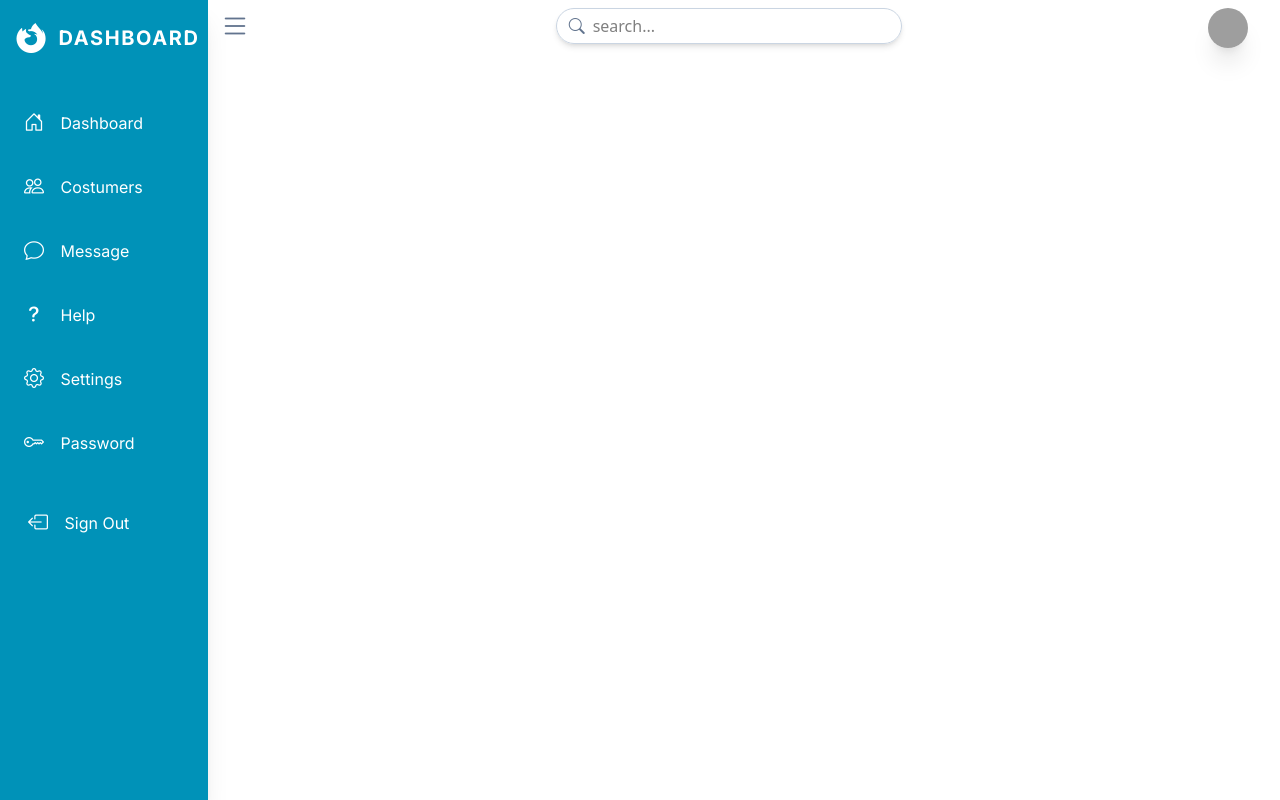
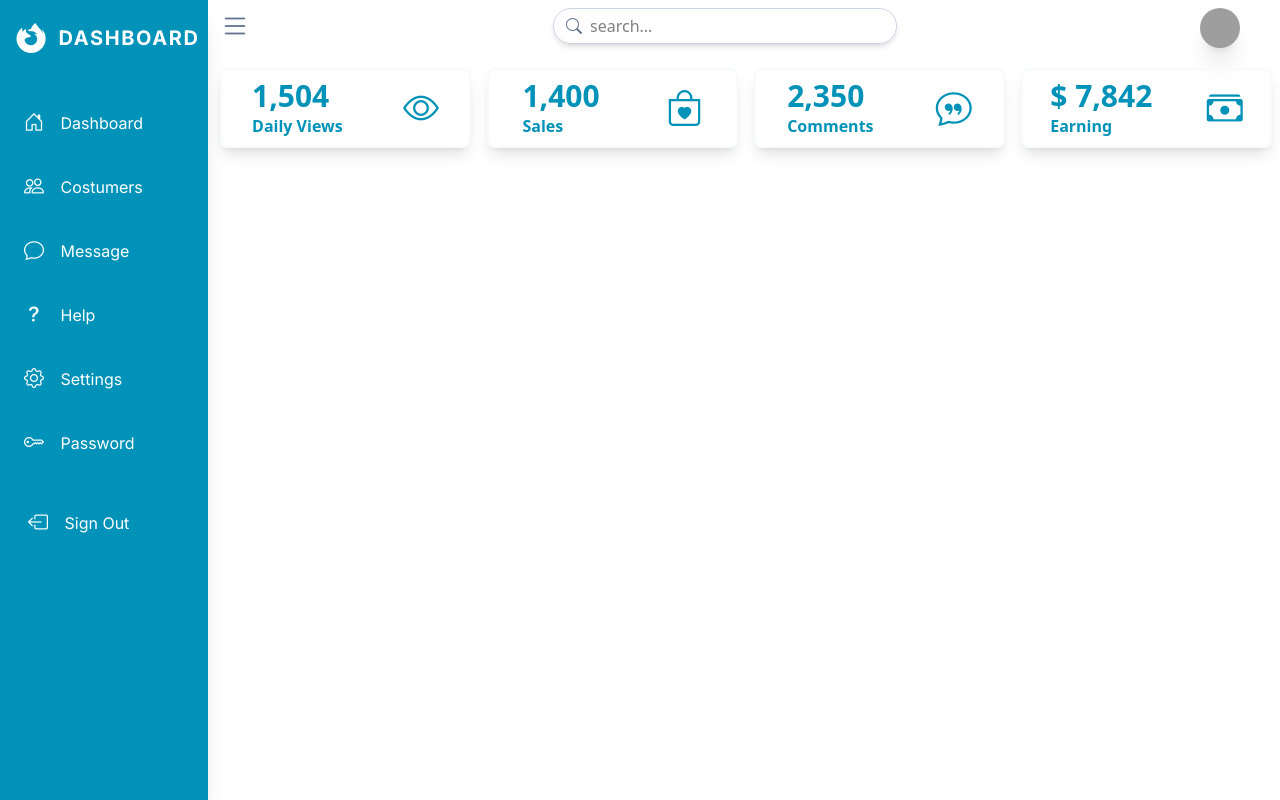
Before and after one commit to efraimurelpalodang/tailwind-learn, a plain HTML site: page Dashboard/index.html in a window 1280 px wide. Drawn offline with nearby package versions, Linux system fonts and the light colour scheme; grey boxes are pictures that could not be loaded.

Commit message:
membuat tampilan dashboard untuk data nya yang bagian 2

```diff
--- a/Dashboard/index.html
+++ b/Dashboard/index.html
@@ -75,7 +75,8 @@
       </div>
 
       <!-- body -->
-      <div class="w-full">
+      <div class="w-full pr-2 flex flex-col gap-y-5">
+        <!-- section 1 -->
         <div class="pr-5">
           <div class="flex justify-around pt-2">
             <!-- menu toogle -->
@@ -101,9 +102,44 @@
                 </div>
               </div>
             </div>
+          </div>
+        </div>
 
+        <!-- section 2 -->
+        <div class="w-full h-full">
+          <div>
+            <!-- box -->
+            <div class="grid grid-cols-4 gap-4">
+              <div class="border-2 border-slate-50 rounded-lg hover:cursor-pointer row-span-6 shadow-lg flex justify-around items-center text-primary hover:bg-primary hover:text-tulisan hover:border-none transition-all duration-300 ">
+                <div>
+                  <h1 class="font-bold text-3xl">1,504</h1>
+                  <p class="font-semibold">Daily Views</p>
+                </div>
+                <i class="bi bi-eye text-4xl"></i>
+              </div>
+              <div class="border-2 border-slate-50 rounded-lg hover:cursor-pointer row-span-6 shadow-lg flex justify-around items-center text-primary hover:bg-primary hover:text-tulisan hover:border-none transition-all duration-300 ">
+                <div>
+                  <h1 class="font-bold text-3xl">1,400</h1>
+                  <p class="font-semibold">Sales</p>
+                </div>
+                <i class="bi bi-bag-heart text-4xl"></i>
+              </div>
+              <div class="border-2 border-slate-50 rounded-lg hover:cursor-pointer row-span-6 shadow-lg flex justify-around items-center text-primary hover:bg-primary hover:text-tulisan hover:border-none transition-all duration-300 ">
+                <div>
+                  <h1 class="font-bold text-3xl">2,350</h1>
+                  <p class="font-semibold">Comments</p>
+                </div>
+                <i class="bi bi-chat-quote text-4xl"></i>
+              </div>
+              <div class="border-2 border-slate-50 rounded-lg hover:cursor-pointer row-span-6 shadow-lg flex justify-around items-center text-primary hover:bg-primary hover:text-tulisan hover:border-none transition-all duration-300 ">
+                <div>
+                  <h1 class="font-bold text-3xl">$ 7,842</h1>
+                  <p class="font-semibold">Earning</p>
+                </div>
+                <i class="bi bi-cash-stack text-4xl"></i>
+              </div>
+            </div>
           </div>
-
         </div>
       </div>
 
```
